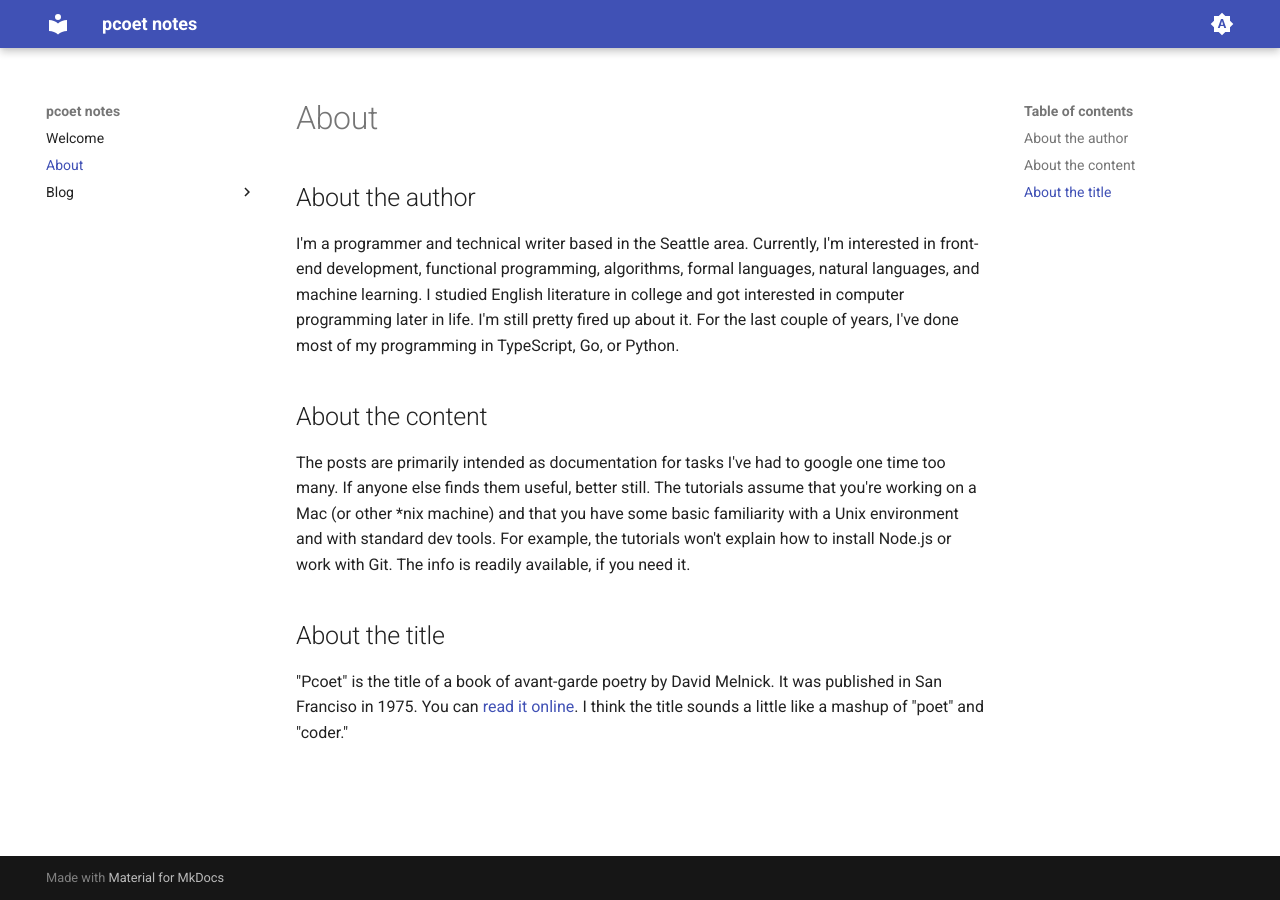
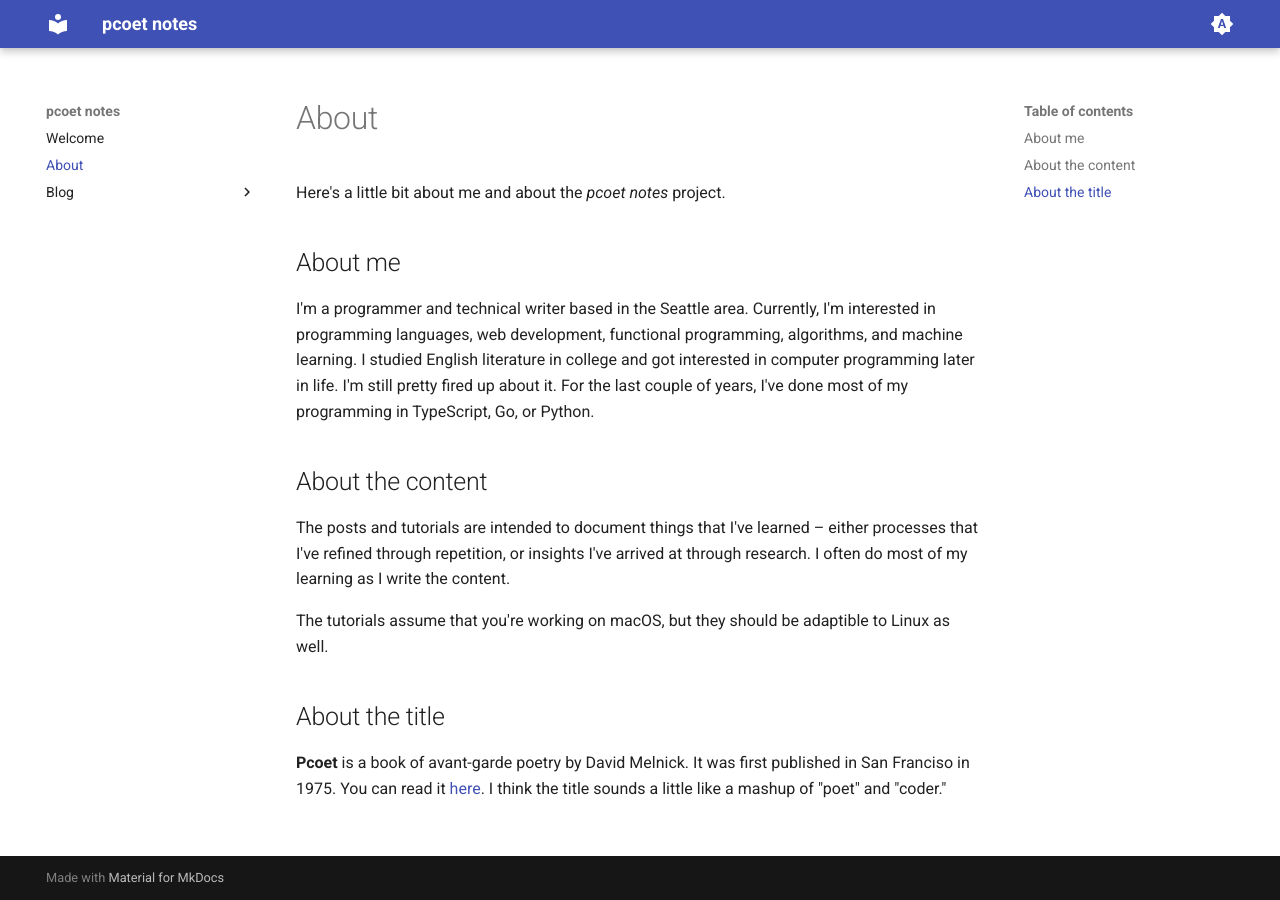
Before and after one commit to pcoet/pcoet.github.io, an MkDocs documentation site: the page built from docs/about.md, in a window 1280 px wide. Built offline with MkDocs 1.6.1 and Material for MkDocs 9.7.7, drawn with Linux system fonts in a browser that asks for light colours.

Commit message:
updated the about and index pages

```diff
--- a/docs/about.md
+++ b/docs/about.md
@@ -1,26 +1,29 @@
 # About
 
-## About the author
+Here's a little bit about me and about the *pcoet notes* project.
+
+## About me
 
 I'm a programmer and technical writer based in the Seattle area. Currently, I'm
-interested in front-end development, functional programming, algorithms, formal
-languages, natural languages, and machine learning. I studied English literature
+interested in programming languages, web development, functional programming,
+algorithms, and machine learning. I studied English literature
 in college and got interested in computer programming later in life. I'm still
 pretty fired up about it. For the last couple of years, I've done most of my
 programming in TypeScript, Go, or Python.
 
 ## About the content
 
-The posts are primarily intended as documentation for tasks I've had to google
-one time too many. If anyone else finds them useful, better still. The tutorials
-assume that you're working on a Mac (or other *nix machine) and that you have
-some basic familiarity with a Unix environment and with standard dev tools. For
-example, the tutorials won't explain how to install Node.js or work with Git.
-The info is readily available, if you need it.
+The posts and tutorials are intended to document things that I've learned
+&ndash; either processes that I've refined through repetition, or insights I've
+arrived at through research. I often do most of my learning as I write the
+content.
+
+The tutorials assume that you're working on macOS, but they should be adaptible
+to Linux as well.
 
 ## About the title
 
-"Pcoet" is the title of a book of avant-garde poetry by David Melnick. It was
-published in San Franciso in 1975. You can
-[read it online](http://eclipsearchive.org/projects/PCOET/pcoet.html). I think
+**Pcoet** is a book of avant-garde poetry by David Melnick. It was first
+published in San Franciso in 1975. You can read it
+[here](http://eclipsearchive.org/projects/PCOET/pcoet.html). I think
 the title sounds a little like a mashup of "poet" and "coder."
```
Also changed, not shown: docs/index.md (+17 -2 lines).
